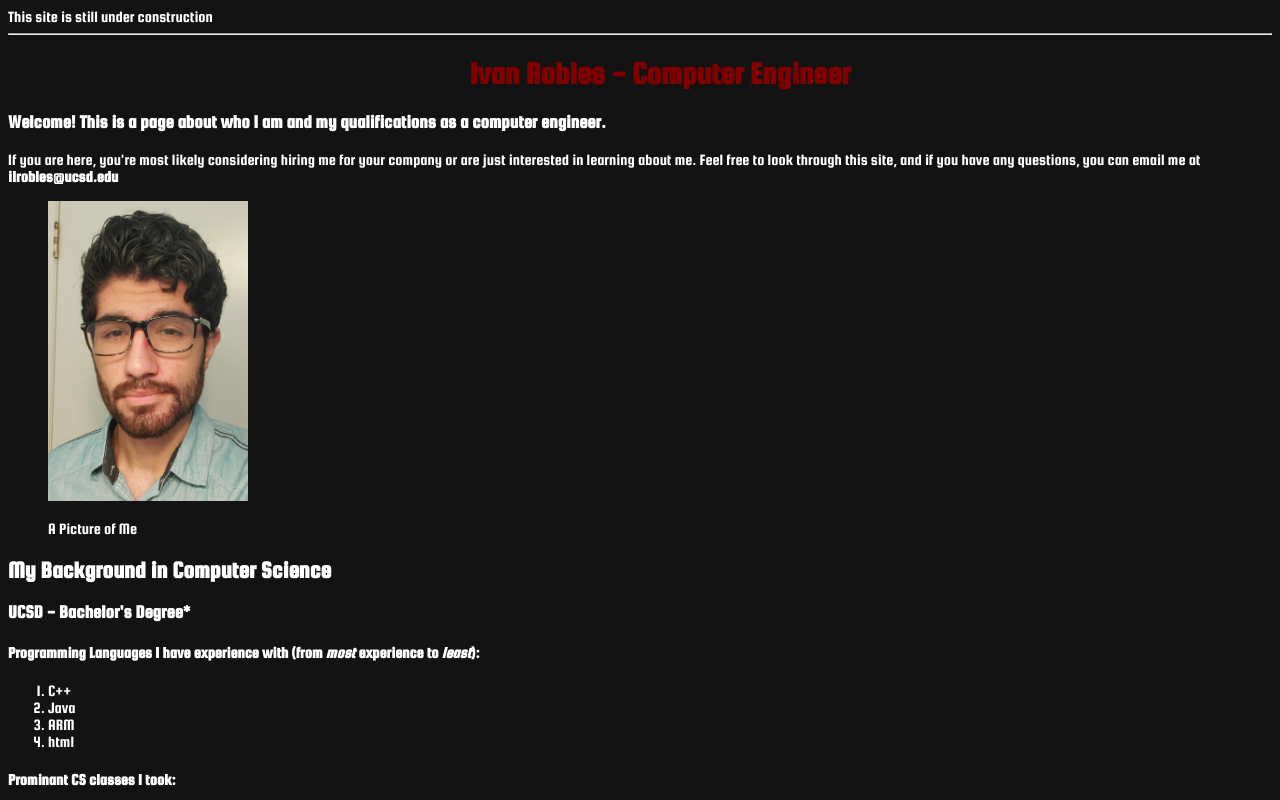
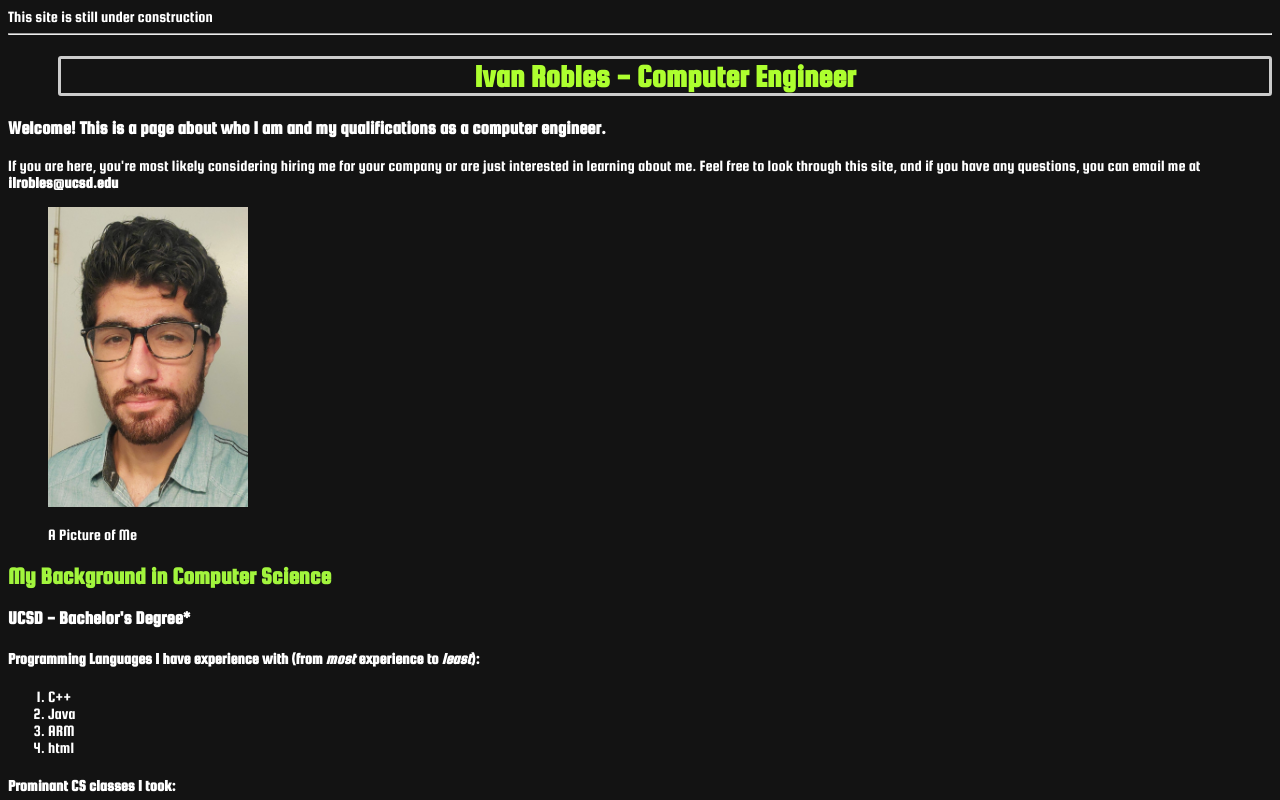
Before and after one commit to i1robles/wi21-cse110-lab3, a plain HTML site: page index.html in a window 1280 px wide. Shown: the top 800 px of the page. Drawn offline with Linux system fonts and the light colour scheme.

Commit message:
Colors and Borders

```diff
--- a/index.html
+++ b/index.html
@@ -12,8 +12,13 @@
         <hr>
         <style>
             h1 {
-              color: maroon;
-              margin-left: 40px;
+                color: greenyellow;
+                margin-left: 50px;
+                border:3px solid hsl(0,0%,80%);
+                border-radius: 3px;
+            }
+            h2 {
+                color: hsla(87, 90%, 60%, 1);
             }
             .center {
                 text-align: center;
@@ -157,7 +162,7 @@
                     <fieldset>
                         <style>
                             #consL{
-                                color: red;
+                                color: #F00;
                             }
                             #libL{
                                 color: rgb(0, 110, 255);
```
Also changed, not shown: myStyleSheet.css (line endings or trailing spaces).
